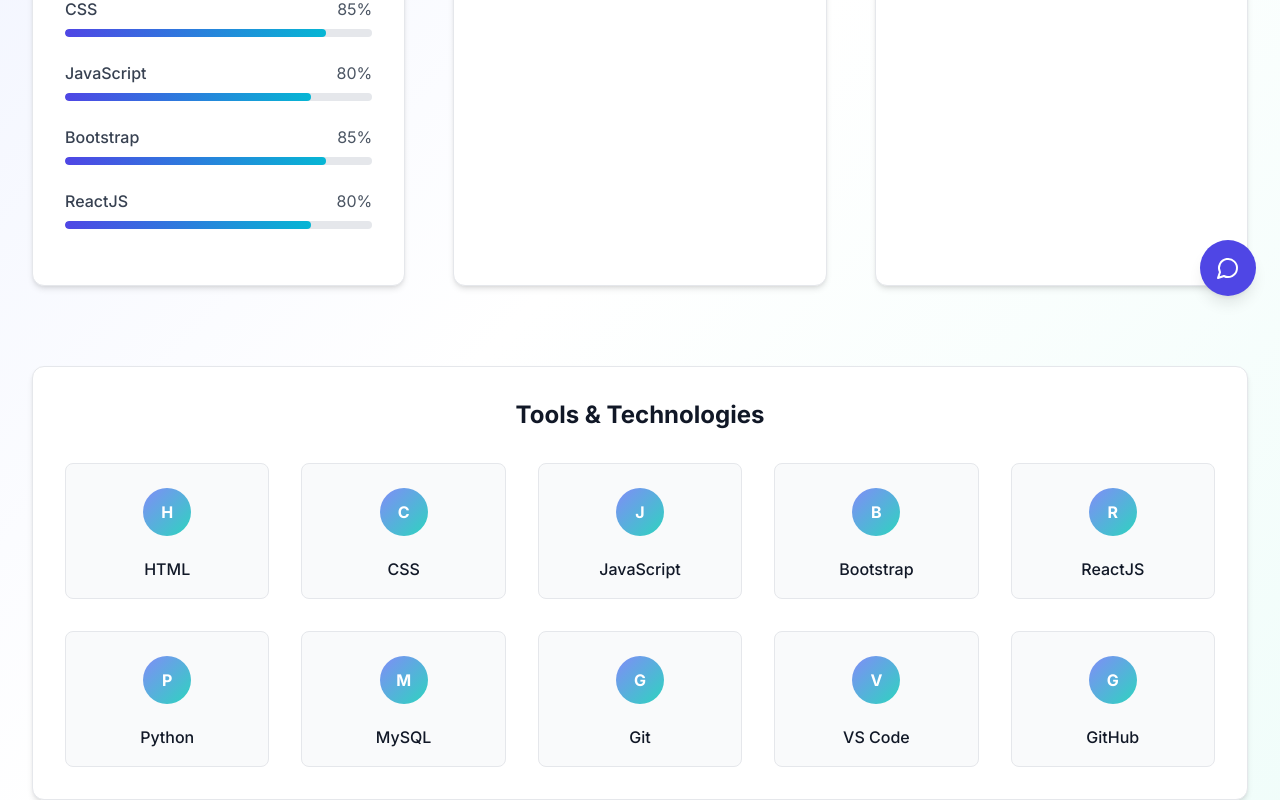
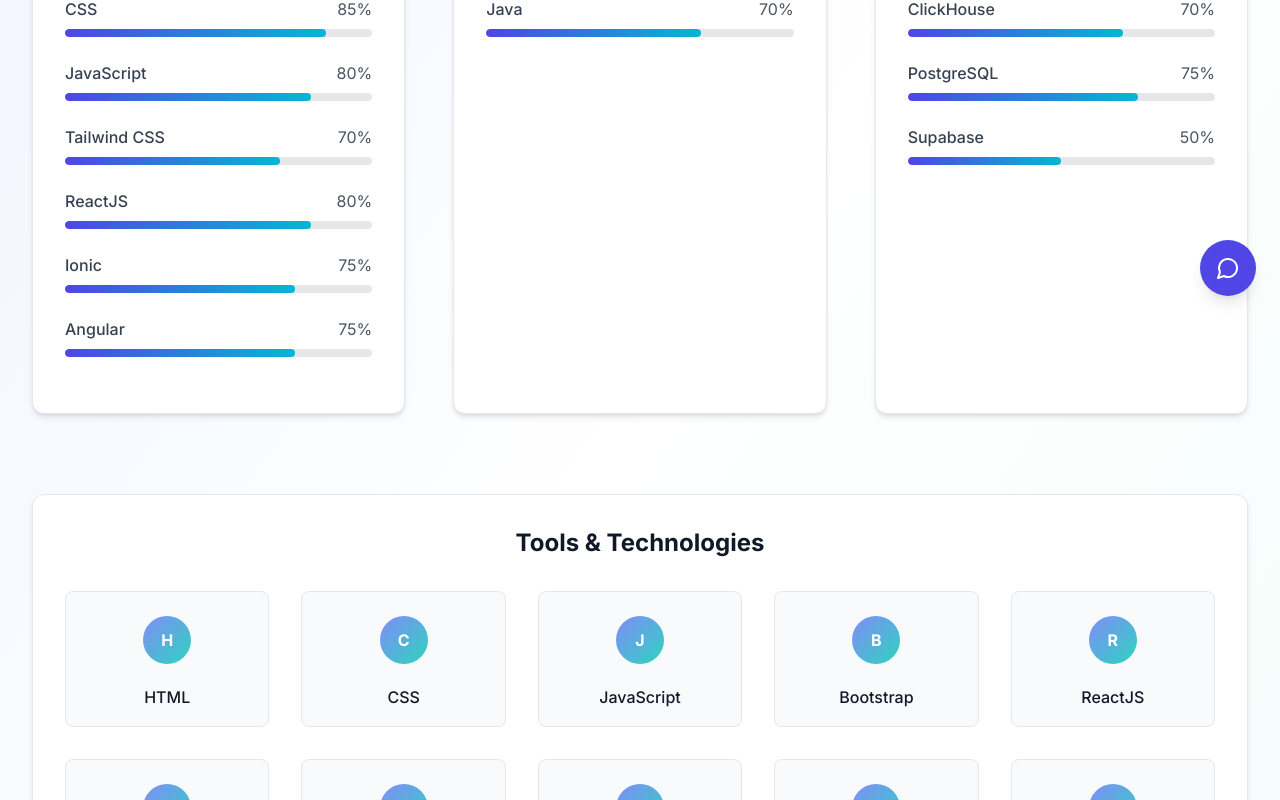
Before and after one commit to Tharik786/Portfolio-Website, a React (Vite) app: page /skills in a window 1280 px wide. Shown: the part 480-1280 px from the top of the page. Built offline with nearby package versions, Linux system fonts and the light colour scheme.

Commit message:
Updated Skills

```diff
--- a/src/pages/Skills.tsx
+++ b/src/pages/Skills.tsx
@@ -10,8 +10,10 @@ const skills = [
       { name: 'HTML', level: 90 },
       { name: 'CSS', level: 85 },
       { name: 'JavaScript', level: 80 },
-      { name: 'Bootstrap', level: 85 },
+      { name: 'Tailwind CSS', level: 70 },
       { name: 'ReactJS', level: 80 },
+      { name: 'Ionic', level: 75 },
+      { name: 'Angular', level: 75 },
     ],
   },
   {
@@ -19,6 +21,8 @@ const skills = [
     icon: <Code className="h-12 w-12 text-indigo-500" />,
     items: [
       { name: 'Python', level: 85 },
+      { name: 'Java', level: 70 },
+
     ],
   },
   {
@@ -26,6 +30,10 @@ const skills = [
     icon: <Database className="h-12 w-12 text-indigo-500" />,
     items: [
       { name: 'MySQL', level: 85 },
+      {name: 'ClickHouse', level: 70 },
+      { name: 'PostgreSQL', level: 75 },
+      { name: 'Supabase', level: 50 },
+
     ],
   },
 ];
@@ -138,10 +146,21 @@ const Skills = () => {
               { name: 'Bootstrap', icon: '/bootstrap.svg' },
               { name: 'ReactJS', icon: '/reactjs.svg' },
               { name: 'Python', icon: '/python.svg' },
+              { name: 'Java', icon: '/java.svg' },
+              { name: 'Ionic', icon: '/ionic.svg' },
               { name: 'MySQL', icon: '/mysql.svg' },
               { name: 'Git', icon: '/git.svg' },
               { name: 'VS Code', icon: '/vscode.svg' },
               { name: 'GitHub', icon: '/github.svg' },
+              { name: 'Tailwind CSS', icon: '/tailwind.svg' },
+              { name: 'ClickHouse', icon: '/clickhouse.svg' },
+              { name: 'PostgreSQL', icon: '/postgresql.svg' },
+              { name: 'Supabase', icon: '/supabase.svg' },
+              { name: 'Angular', icon: '/angular.svg' },
+              {name : 'Docker', icon: '/docker.svg'},
+              {name : 'Postman', icon: '/postman.svg'},
+              {name : 'Playwright', icon: '/playwright.svg'},
+
             ].map((tool, idx) => (
               <motion.div
                 key={idx}
```
Also changed, not shown: 1 other file (tests, documents, lock files or other folders).
